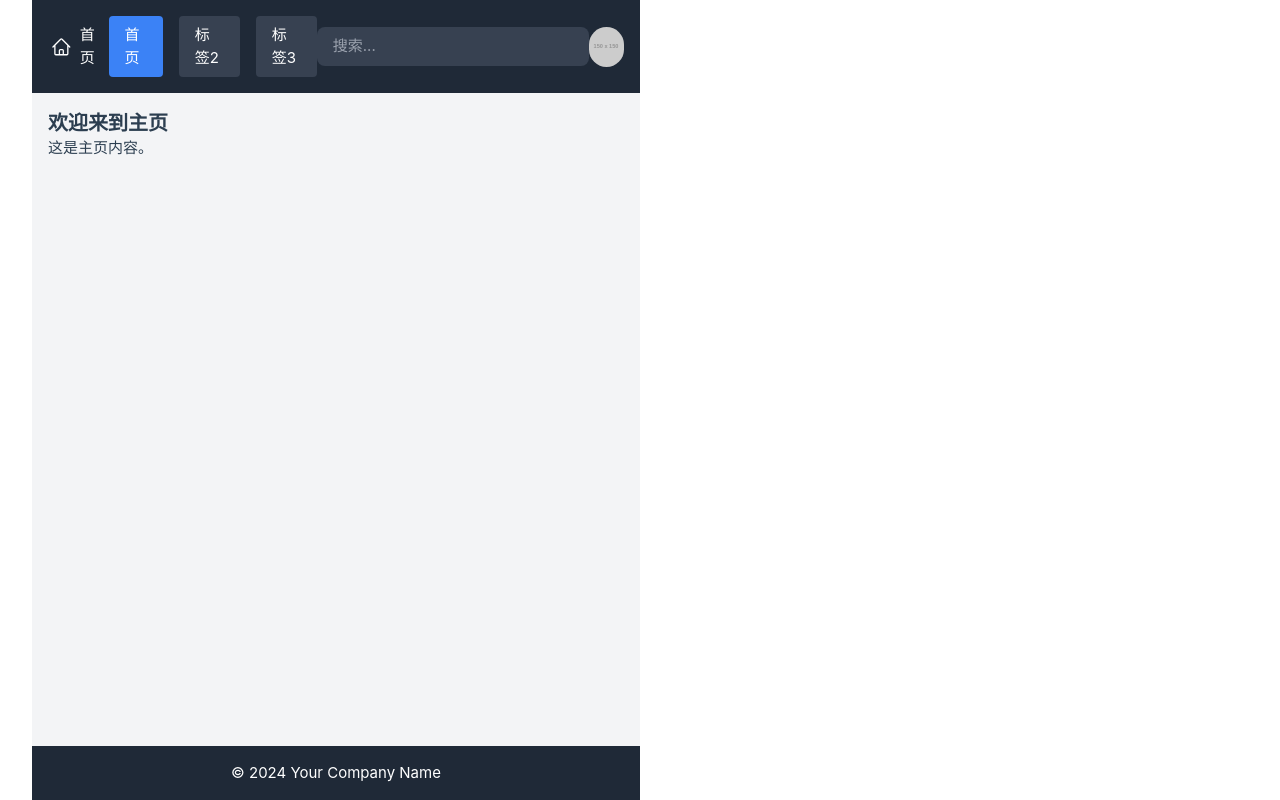
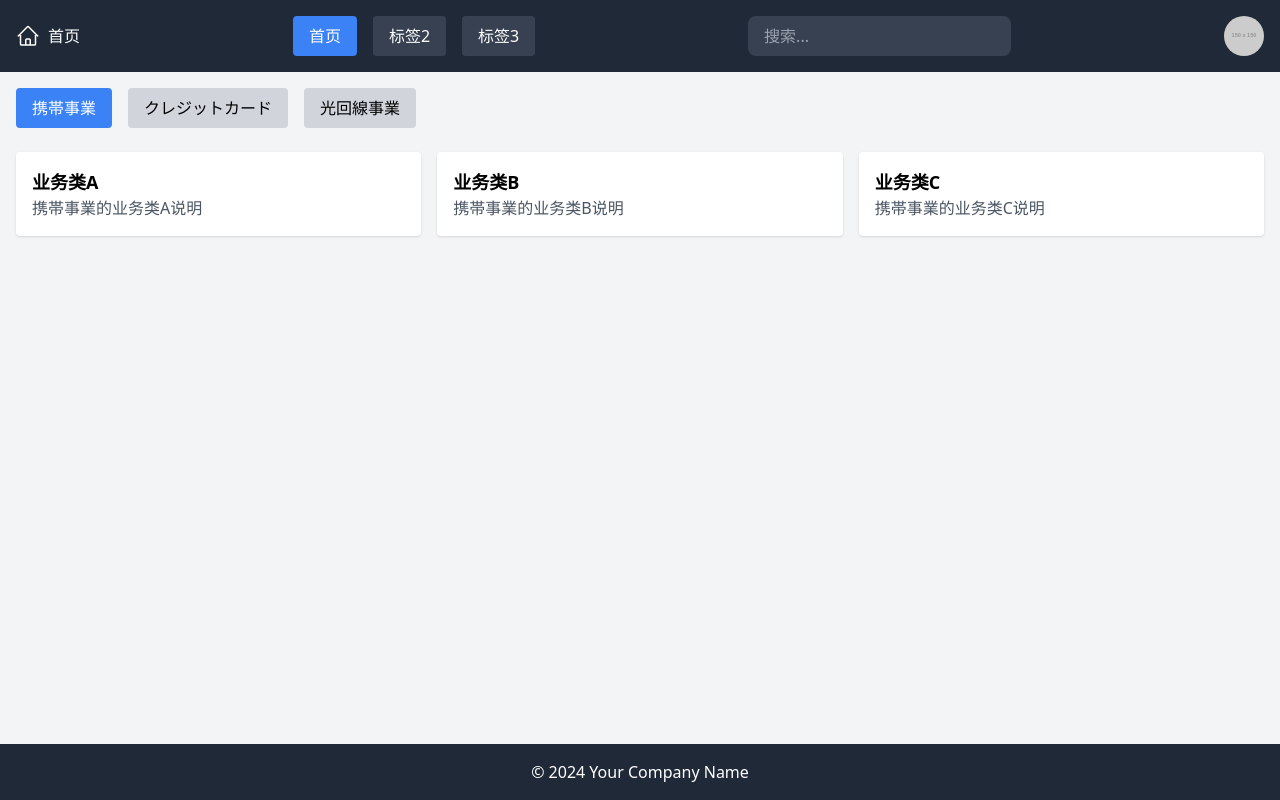
Before and after one commit to DaoC-del/creditCard, a Vue app in the folder credit-card-front/: page / in a window 1280 px wide. Built offline with nearby package versions, Linux system fonts and the light colour scheme.

Commit message:
Home add

```diff
--- a/credit-card-front/src/App.vue
+++ b/credit-card-front/src/App.vue
@@ -1,14 +1,12 @@
 <script setup lang="ts">
 import BasicLayout from '@/layout/BasicLayout.vue'
+import { RouterView } from 'vue-router'
 </script>
 
 <template>
   <BasicLayout>
-    <div class="p-4">
-      <!-- 插入主页面内容 -->
-      <h1 class="text-xl font-bold">欢迎来到主页</h1>
-      <p>这是主页内容。</p>
-    </div>
+    <!-- 渲染路由内容 -->
+    <RouterView />
   </BasicLayout>
 </template>
 
--- a/credit-card-front/src/layout/TestLayout.vue
+++ b/credit-card-front/src/layout/TestLayout.vue
@@ -1,5 +1,5 @@
 <template>
     <div class="min-h-screen w-full flex flex-col">
-        <h1 class="w-[500px]">just test</h1>
+        <h1 class="w-[1000px]">just test</h1>
     </div>
 </template>
--- a/credit-card-front/src/main.ts
+++ b/credit-card-front/src/main.ts
@@ -1,4 +1,4 @@
-import './assets/main.css'
+// import './assets/main.css'
 
 import { createApp } from 'vue'
 import { createPinia } from 'pinia'
--- /dev/null
+++ b/credit-card-front/src/pages/Home.vue
@@ -0,0 +1,74 @@
+<template>
+    <div class="p-4">
+      <!-- 事业标签 -->
+      <div class="flex space-x-4 mb-6">
+        <span
+          v-for="(project, index) in projects"
+          :key="index"
+          :class="['px-4 py-2 rounded cursor-pointer', project === activeProject ? 'bg-blue-500 text-white' : 'bg-gray-300']"
+          @click="setActiveProject(project)"
+        >
+          {{ project.name }}
+        </span>
+      </div>
+
+      <!-- 当前事业的业务手续 -->
+      <div class="grid grid-cols-1 md:grid-cols-2 lg:grid-cols-3 gap-4">
+        <div
+          v-for="(procedure, index) in activeProjectProcedures"
+          :key="index"
+          class="p-4 bg-white rounded shadow hover:bg-gray-100"
+        >
+          <h3 class="text-lg font-bold">{{ procedure.name }}</h3>
+          <p class="text-gray-600">{{ procedure.description }}</p>
+        </div>
+      </div>
+    </div>
+  </template>
+
+  <script setup lang="ts">
+  import { ref,computed } from 'vue'
+
+  // 事业标签及其对应的业务手续
+  const projects = ref([
+    {
+      name: '携帯事業',
+      procedures: [
+        { name: '业务类A', description: '携帯事業的业务类A说明' },
+        { name: '业务类B', description: '携帯事業的业务类B说明' },
+        { name: '业务类C', description: '携帯事業的业务类C说明' },
+      ],
+    },
+    {
+      name: 'クレジットカード',
+      procedures: [
+        { name: '业务类A', description: 'クレジットカード的业务类A说明' },
+        { name: '业务类B', description: 'クレジットカード的业务类B说明' },
+        { name: '业务类C', description: 'クレジットカード的业务类C说明' },
+      ],
+    },
+    {
+      name: '光回線事業',
+      procedures: [
+        { name: '业务类A', description: '光回線事業的业务类A说明' },
+        { name: '业务类B', description: '光回線事業的业务类B说明' },
+        { name: '业务类C', description: '光回線事業的业务类C说明' },
+      ],
+    },
+  ])
+
+  // 当前选中的事业
+  const activeProject = ref(projects.value[0])
+
+  // 当前选中的事业的业务手续
+  const activeProjectProcedures = computed(() => activeProject.value.procedures)
+
+  // 切换事业标签
+  const setActiveProject = (project: typeof activeProject.value) => {
+    activeProject.value = project
+  }
+  </script>
+
+  <style scoped>
+  /* 添加适当的页面样式 */
+  </style>
--- a/credit-card-front/src/router/index.ts
+++ b/credit-card-front/src/router/index.ts
@@ -1,23 +1,22 @@
 import { createRouter, createWebHistory } from 'vue-router'
-import HomeView from '../views/HomeView.vue'
+import Home from '@/pages/Home.vue'
+
+const routes = [
+  {
+    path: '/',
+    name: 'Home',
+    component: Home
+  },
+  // {
+  //   path: '/other',
+  //   name: 'Other',
+  //   component: OtherPage
+  // }
+]
 
 const router = createRouter({
-  history: createWebHistory(import.meta.env.BASE_URL),
-  routes: [
-    {
-      path: '/',
-      name: 'home',
-      component: HomeView
-    },
-    {
-      path: '/about',
-      name: 'about',
-      // route level code-splitting
-      // this generates a separate chunk (About.[hash].js) for this route
-      // which is lazy-loaded when the route is visited.
-      component: () => import('../views/AboutView.vue')
-    }
-  ]
+  history: createWebHistory(),
+  routes,
 })
 
 export default router
```
